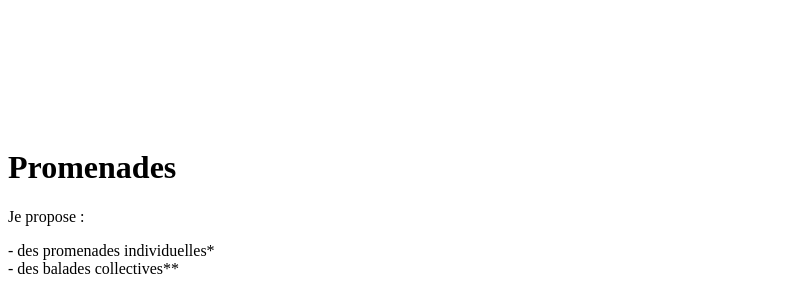
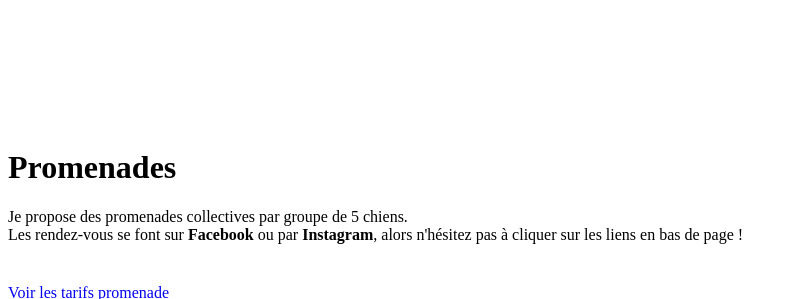
Before and after one commit to auguimann/Educopoils, a PHP site: page /View/WalkView.php in a window 1280 px wide. Shown: the part 219-518 px from the top of the page, without its empty margins (0-797 px from the left). Run offline with PHP 8.4, Linux system fonts and the light colour scheme.

Commit message:
walk update, home picture update

```diff
--- a/View/HomeView.php
+++ b/View/HomeView.php
@@ -35,7 +35,7 @@ include("include/header.php");
 
                         <div class="col-xl-6">
 
-                            <img src="/View/include/img/charlaine_educopoils31.jpg" width="350"
+                            <img src="/View/include/img/charlaine_educopoils31.jpeg" width="350"
                                  class="rounded img-fluid img-thumbnail" alt="charlaine"/>
 
                         </div>
@@ -43,7 +43,7 @@ include("include/header.php");
 
                             <p>
                                 Bonjour à tous ! Je me présente, Charlaine
-                                et je viens tous juste d'avoir 21 ans. Ayant
+                                et je viens tou juste d'avoir 21 ans. Ayant
                                 toujours eu une affection considérable pour
                                 les chiens, j'ai décidé que cette passion
                                 deviendrait mon métier. L'épanouissement
--- a/View/WalkView.php
+++ b/View/WalkView.php
@@ -28,19 +28,10 @@ include("include/header.php");
 
             <div class="col-md-6 align-self-center">
 
-                Je propose :
-                <dl>
-                    <dt>- des promenades individuelles*</dt>
-                    <dt>- des balades collectives**</dt>
-                </dl>
-                <br/>
-                *Je balade votre chien une fois dans
-                la journée, pendant une durée déterminée
-                <br/>
-                **Les balades collectives sont gratuites pour les clients en cours d'éducation et
-                payantes pour les autres. Je procède en proposant un lieu, un jour et une heure de
-                rdv sur la page Facebook, mais j’essaierai aussi de varier pour que tous mes clients
-                puissent y avoir accès.
+                Je propose des promenades collectives par groupe de 5 chiens.
+                <br>
+                Les rendez-vous se font sur <b>Facebook</b> ou par <b>Instagram</b>,
+                alors n'hésitez pas à cliquer sur les liens en bas de page !
 
                 <div style="margin-top: 40px">
                     <a target="_blank" href="/View/include/files/Tarifs promenade.pdf"
```
Also changed, not shown: View/include/img/charlaine_educopoils31.jpeg (added), View/include/img/charlaine_educopoils31.jpg (deleted).
